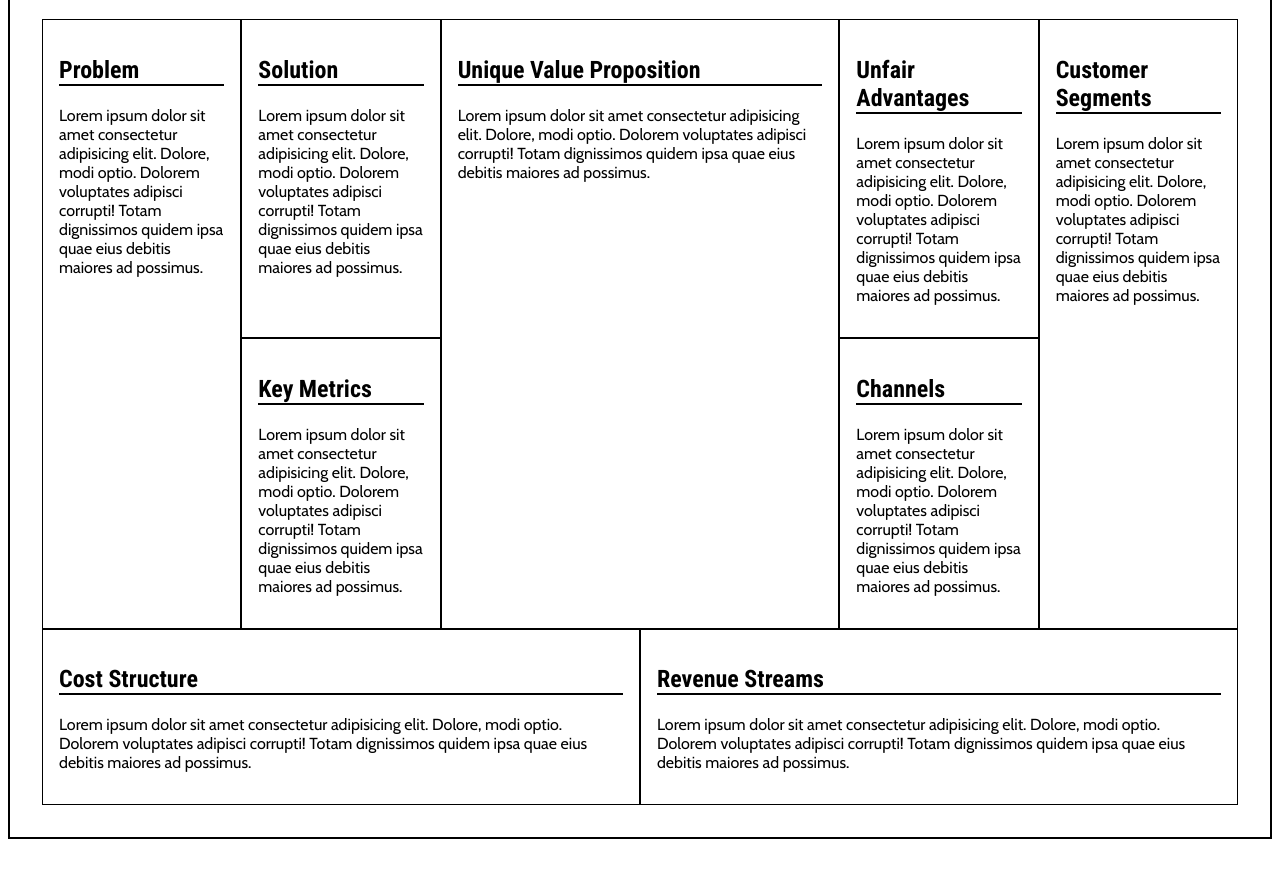
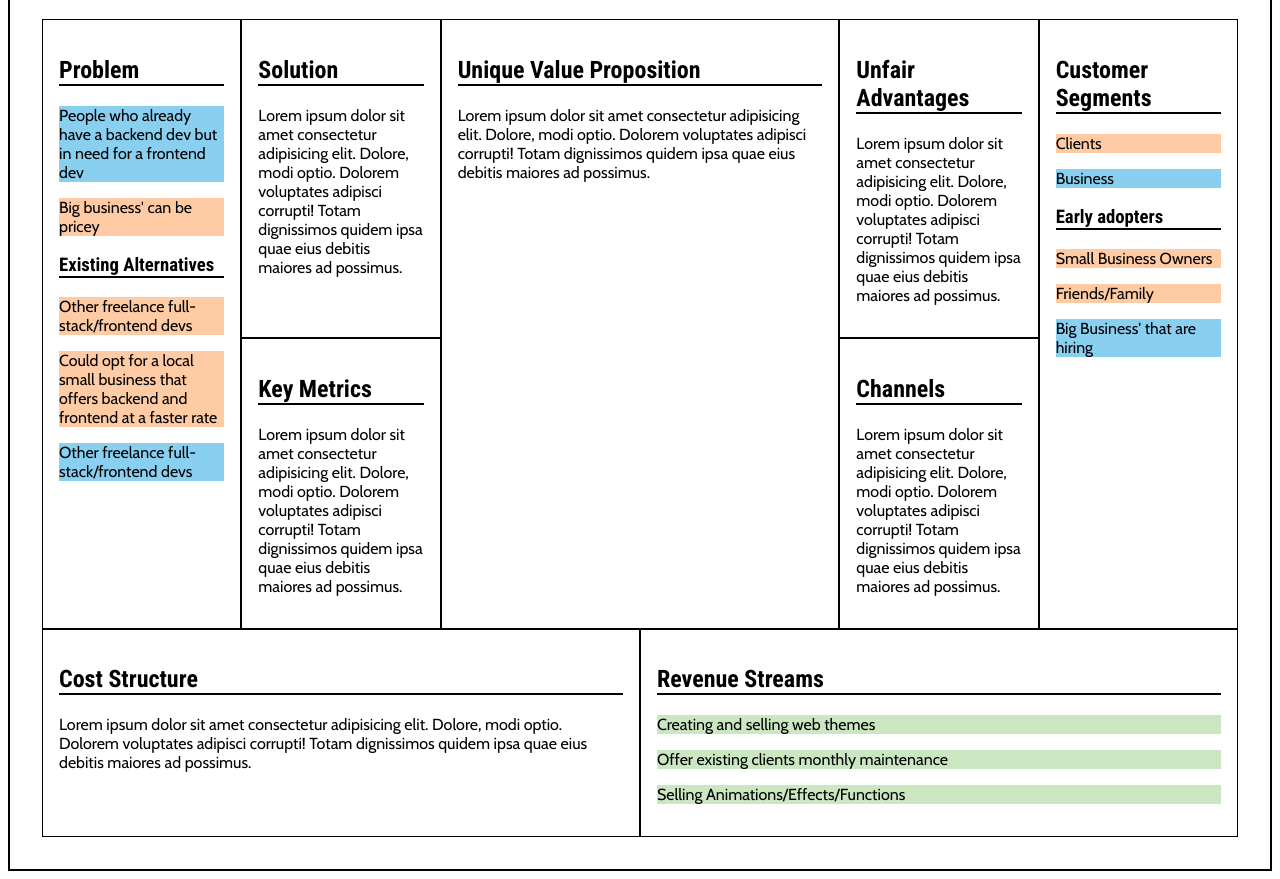
Before and after one commit to MakaylaMR/Lean-Canvas, a plain HTML site: page index.html in a window 1280 px wide. Shown: the part 106-985 px from the top of the page. Before the commit the page ends 953 px from the top, so only its background shows below. Drawn offline with nearby package versions, Linux system fonts and the light colour scheme.

Commit message:
made lean canvas template

```diff
--- a/index.html
+++ b/index.html
@@ -11,7 +11,12 @@
   <h1 class="title">Lean-Canvas for Frontend Web Development Service</h1>
   <div class="problem">
     <h2>Problem</h2>
-    <p>Lorem ipsum dolor sit amet consectetur adipisicing elit. Dolore, modi optio. Dolorem voluptates adipisci corrupti! Totam dignissimos quidem ipsa quae eius debitis maiores ad possimus.</p>
+    <p class="user">People who already have a backend dev but in need for a frontend dev</p>
+    <p class="cust">Big business' can be pricey</p>
+    <h3>Existing Alternatives</h3>
+    <p class="cust">Other freelance full-stack/frontend devs</p>
+    <p class="cust">Could opt for a local small business that offers backend and frontend at a faster rate</p>
+    <p class="user">Other freelance full-stack/frontend devs</p>
   </div>
   <div class="solution">
     <h2>Solution</h2>
@@ -35,7 +40,12 @@
   </div>
   <div class="customer">
     <h2>Customer Segments</h2>
-    <p>Lorem ipsum dolor sit amet consectetur adipisicing elit. Dolore, modi optio. Dolorem voluptates adipisci corrupti! Totam dignissimos quidem ipsa quae eius debitis maiores ad possimus.</p>
+    <p class="cust">Clients</p>
+    <p class="user">Business</p>
+    <h3>Early adopters</h3>
+    <p class="cust">Small Business Owners</p>
+    <p class="cust">Friends/Family</p>
+    <p class="user">Big Business' that are hiring</p>
   </div>
   <div class="cost">
     <h2>Cost Structure</h2>
@@ -43,7 +53,9 @@
   </div>
   <div class="rev">
     <h2>Revenue Streams</h2>
-    <p>Lorem ipsum dolor sit amet consectetur adipisicing elit. Dolore, modi optio. Dolorem voluptates adipisci corrupti! Totam dignissimos quidem ipsa quae eius debitis maiores ad possimus.</p>
+    <p class="me">Creating and selling web themes</p>
+    <p class="me">Offer existing clients monthly maintenance</p>
+    <p class="me">Selling Animations/Effects/Functions</p>
   </div>
 
 </body>
--- a/main.css
+++ b/main.css
@@ -2,7 +2,8 @@
 
 /*heading*/
 h1,
-h2 {
+h2,
+h3 {
   font-family: 'Roboto Condensed', sans-serif;
   border-bottom: 2px solid black;
 }
@@ -10,6 +11,18 @@ h2 {
 /*paragraph*/
 p {
   font-family: 'Cabin', sans-serif;
+}
+
+.cust {
+  background-color: #FFCBA4;
+}
+
+.user {
+  background-color: #89CFF0;
+}
+
+.me {
+  background-color: #CAE7C1;
 }
 
 body {
```
